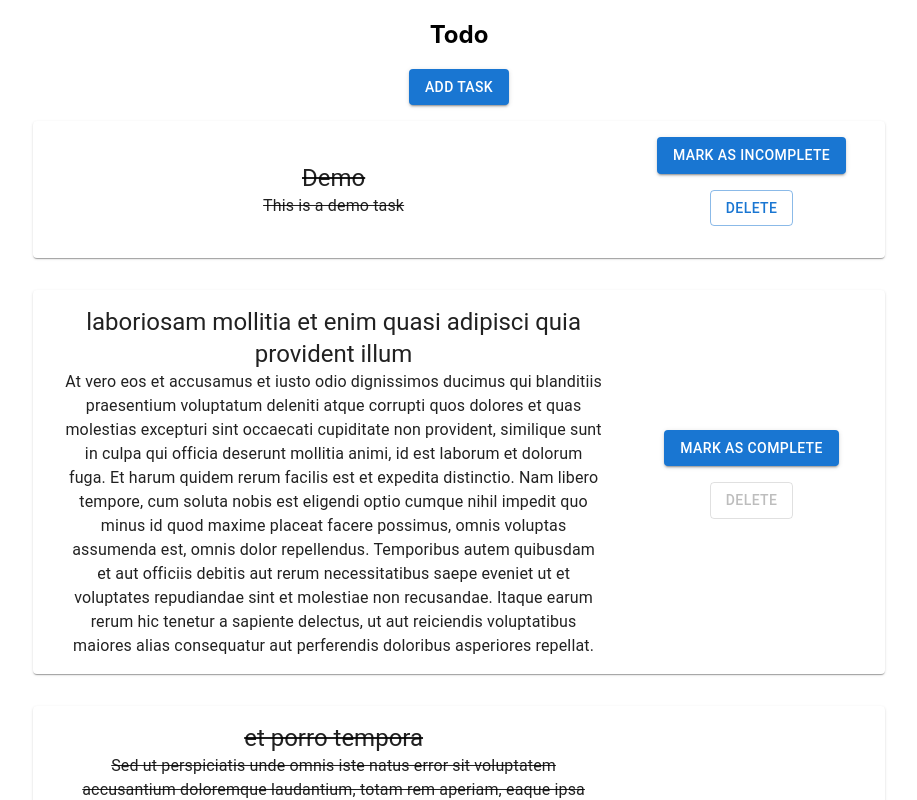
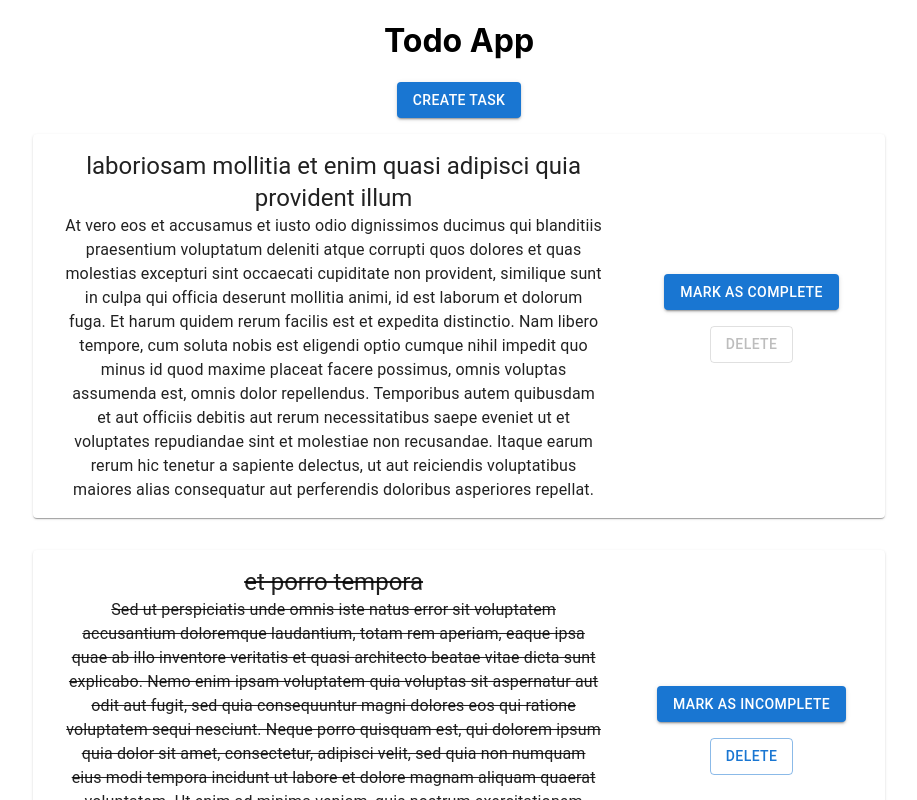
Before and after one commit to direshpradhan/todo, a React (Create React App) app: page / in a window 1280 px wide. Shown: the top 800 px of the page, without its empty margins (181-1098 px from the left). Built offline with nearby package versions, Linux system fonts and the light colour scheme; data requests are answered from the project's data file.

Commit message:
added delete task functionality

```diff
--- a/src/components/Todo.jsx
+++ b/src/components/Todo.jsx
@@ -36,9 +36,9 @@ export const Todo = () => {
 
   return (
     <>
-      <h2>Todo</h2>
+      <h1>Todo App</h1>
       <Button variant="contained" onClick={() => setShowModal(true)}>
-        Add Task
+        Create Task
       </Button>
       <Container maxWidth="md">
         <Grid container>
--- a/src/components/TodoItem.jsx
+++ b/src/components/TodoItem.jsx
@@ -15,6 +15,15 @@ export const TodoItem = ({ task }) => {
     );
     if (response.status === 200) {
       dispatch({ type: "TOGGLE_TASK_STATUS", payload: updatedTask });
+    }
+  };
+
+  const deleteTask = async (id) => {
+    const newTaskData = tasks.filter((task) => task.id !== id);
+    const response = await axios.delete(`http://localhost:3001/todos/${id}`);
+
+    if (response.status === 200) {
+      dispatch({ type: "DELETE_TASK", payload: newTaskData });
     }
   };
 
@@ -56,6 +65,7 @@ export const TodoItem = ({ task }) => {
             variant="outlined"
             sx={{ margin: "1rem 0" }}
             disabled={!task.completed}
+            onClick={() => deleteTask(task.id)}
           >
             Delete
           </Button>
--- a/src/data/db.json
+++ b/src/data/db.json
@@ -29,12 +29,6 @@
       "title": "laboriosam mollitia et enim quasi adipisci quia provident illum",
       "description": "At vero eos et accusamus et iusto odio dignissimos ducimus qui blanditiis praesentium voluptatum deleniti atque corrupti quos dolores et quas molestias excepturi sint occaecati cupiditate non provident, similique sunt in culpa qui officia deserunt mollitia animi, id est laborum et dolorum fuga. Et harum quidem rerum facilis est et expedita distinctio. Nam libero tempore, cum soluta nobis est eligendi optio cumque nihil impedit quo minus id quod maxime placeat facere possimus, omnis voluptas assumenda est, omnis dolor repellendus. Temporibus autem quibusdam et aut officiis debitis aut rerum necessitatibus saepe eveniet ut et voluptates repudiandae sint et molestiae non recusandae. Itaque earum rerum hic tenetur a sapiente delectus, ut aut reiciendis voluptatibus maiores alias consequatur aut perferendis doloribus asperiores repellat.",
       "completed": false
-    },
-    {
-      "id": 6,
-      "title": "Demo",
-      "description": "This is a demo task",
-      "completed": true
     }
   ]
 }
--- a/src/reducer/DataReducer.js
+++ b/src/reducer/DataReducer.js
@@ -17,8 +17,10 @@ export const reducer = (state, action) => {
         }
         return task;
       });
-      console.log(newData);
       return { ...state, tasks: newData };
+
+    case "DELETE_TASK":
+      return { ...state, tasks: action.payload };
 
     default:
       break;
```
